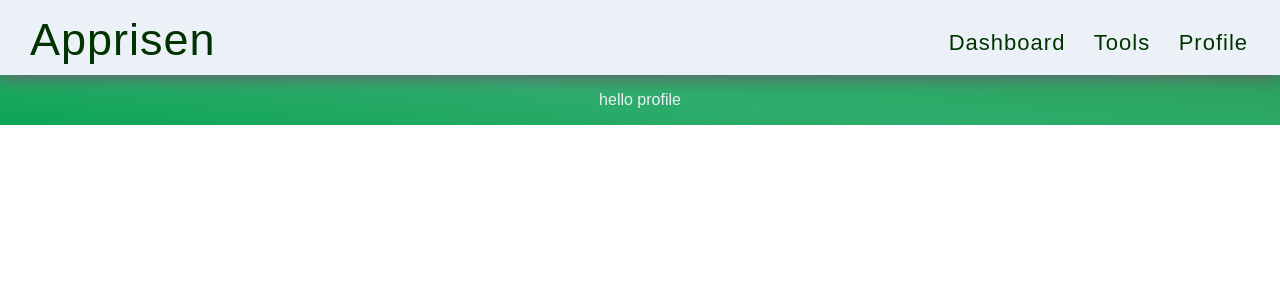
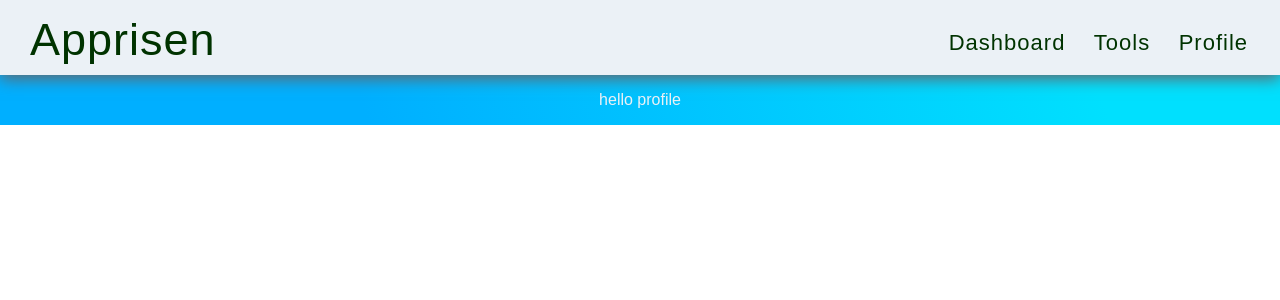
Before and after one commit to Columbus19/team-8, a Flask app: page /profile in a window 1280 px wide. Shown: the top 300 px of the page. Run offline with Flask 2, Linux system fonts and the light colour scheme.

Commit message:
add, quick!

```diff
--- a/static/css/main.css
+++ b/static/css/main.css
@@ -51,7 +51,7 @@ body {
 	background-repeat:no-repeat;
 
 
-	background-image: linear-gradient(to right top, #09a454, #16a65b, #1fa861, #27aa67, #2eac6d, #2daa68, #2ca764, #2ba55f, #259e4e, #21963b, #1f8f27, #1e8708);
+	background-image: linear-gradient( 72.5deg, rgba(0,175,255,1) 27.9%, rgba(0,224,254,1) 84.2% );
 /*	background: rgb(36,34,82);
 	background: -moz-linear-gradient(90deg, rgba(36,34,82,1) 0%, rgba(81,56,88,1) 51%, rgba(25,33,57,1) 100%);
 	background: -webkit-linear-gradient(90deg, rgba(36,34,82,1) 0%, rgba(81,56,88,1) 51%, rgba(25,33,57,1) 100%);
--- a/templates/tools.html
+++ b/templates/tools.html
@@ -90,5 +90,6 @@
   </script>
 
 <p>You have good credit!</p>
+
 </body>
 </html>
```
